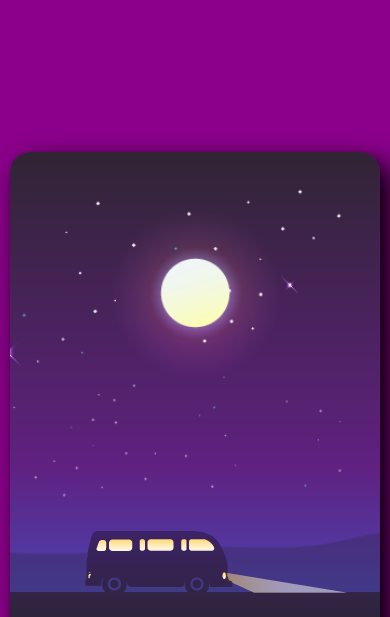
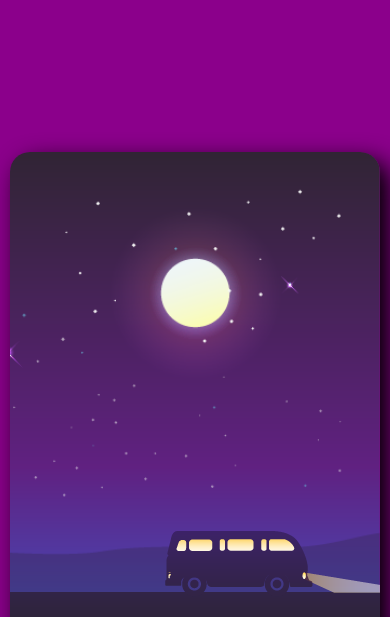
Before and after one commit to ELHart05/On-Abroad-CSS-Challenge-, a plain HTML site: page index.html in a window 390 px wide. In both pictures the pointer is over the picture 195 px from the left and 559 px from the top of the page. Shown: the top 617 px of the page. Drawn offline with Linux system fonts and the light colour scheme.

Commit message:
Add files via upload

```diff
--- a/style/style.css
+++ b/style/style.css
@@ -53,6 +53,7 @@ body {
     width: 872px;
     height: 108px;
     margin-bottom: 100px;
+    margin-left: 320px;
     animation: moving linear 3s infinite;
     overflow: hidden;
 }
@@ -129,4 +130,8 @@ i:hover {
         width: 95%;
     }
 
+    .car:hover {
+        margin-left: 250px;
+    }
+
 }
```
